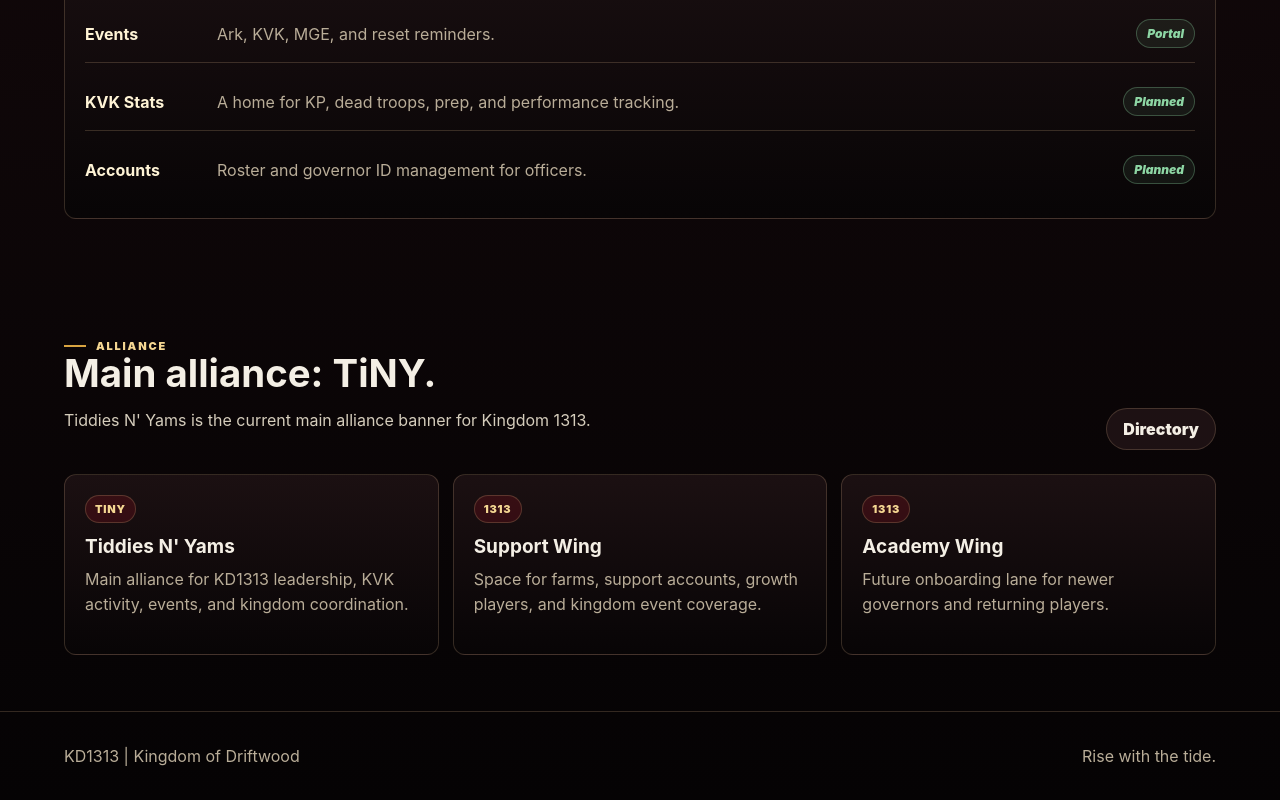
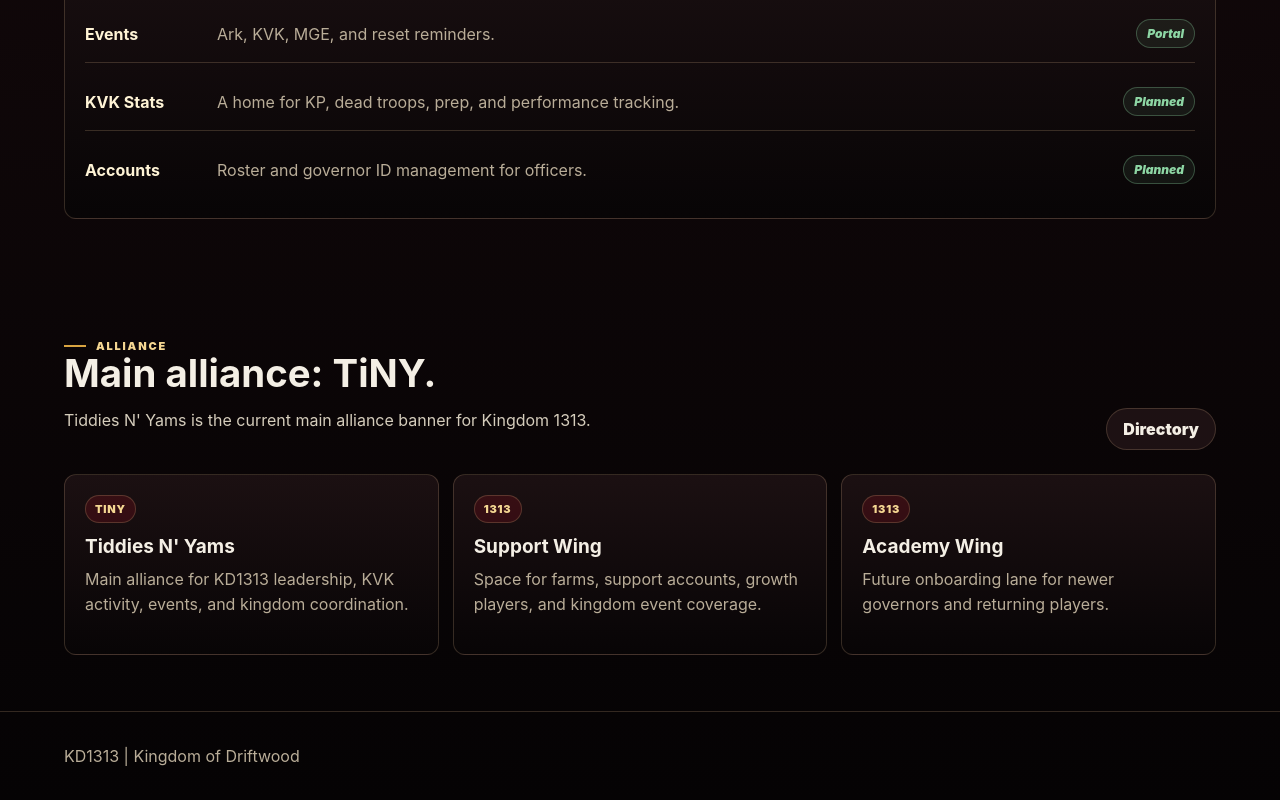
Before and after one commit to Ficter/kd1313-site, a Next.js app: page / in a window 1280 px wide. Shown: the part 1113-1913 px from the top of the page. Built offline with nearby package versions, Linux system fonts and the light colour scheme; no server answers.

Commit message:
Remove KD1313 footer disclaimer

```diff
--- a/components/Footer.tsx
+++ b/components/Footer.tsx
@@ -2,7 +2,6 @@ export function Footer() {
   return (
     <footer>
       <div>KD1313 | Kingdom of Driftwood</div>
-      <div>Rise with the tide.</div>
     </footer>
   );
 }
```
